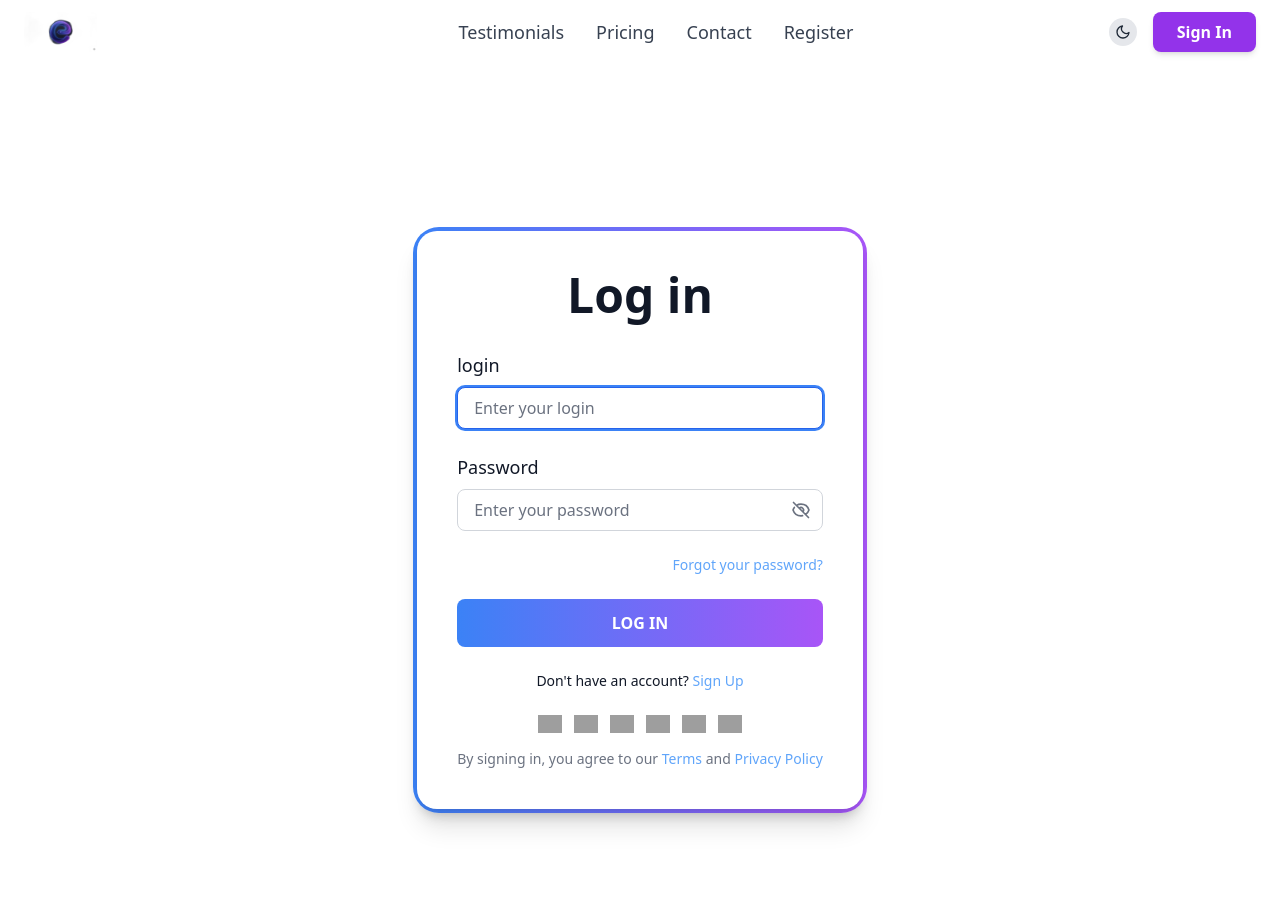
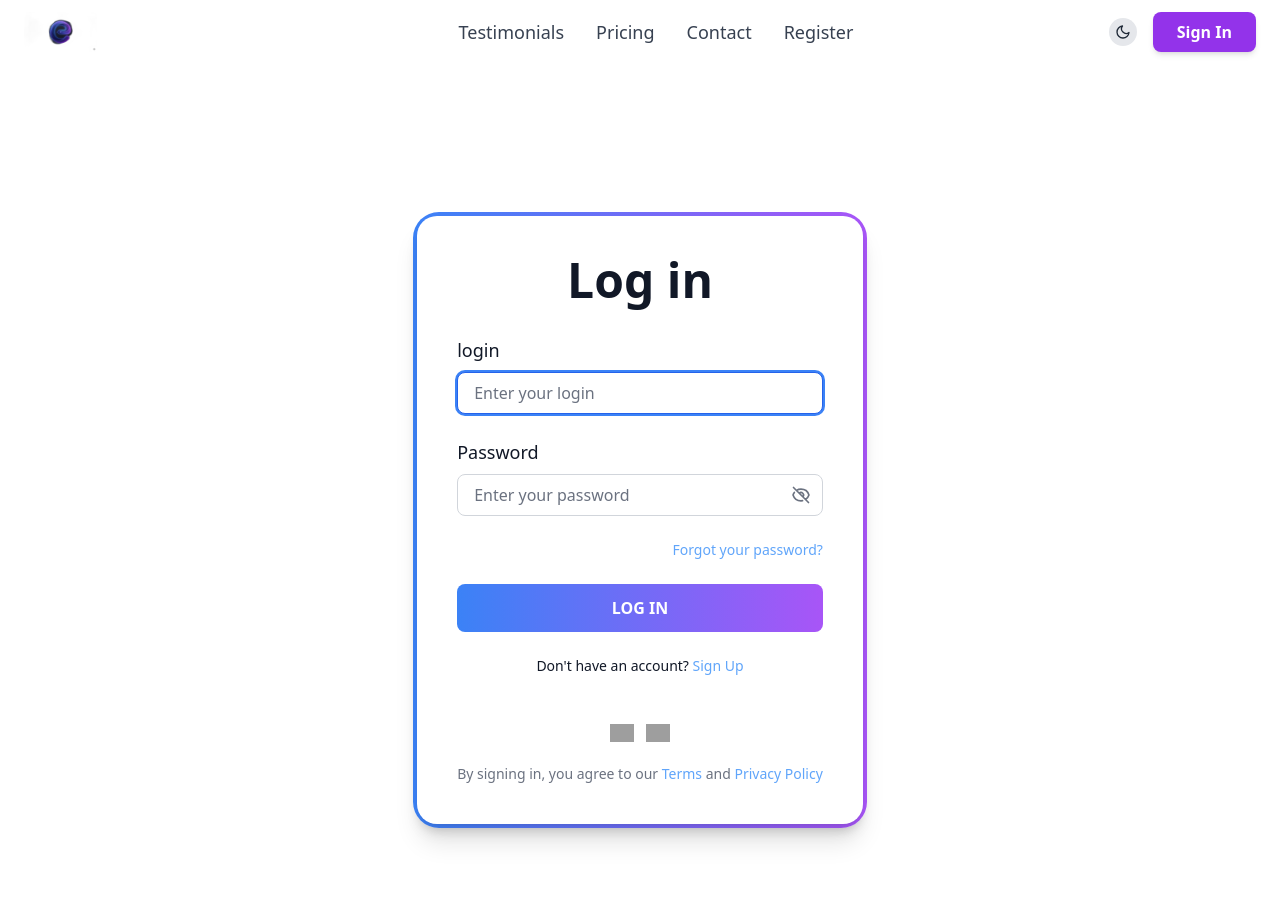
Before and after one commit to cooleymike/marketing, a Django app: page /signin/ in a window 1280 px wide. Run offline with Django 4.2, Linux system fonts and the light colour scheme; some libraries are stand-ins or nearby versions; grey boxes are pictures that could not be loaded.

Commit message:
Fix: buttons on register and signin have been updated (#42)
*Fix: nested templates for buttons to ease buttons management

```diff
--- a/core/templates/buttons.html
+++ b/core/templates/buttons.html
@@ -1,45 +1,68 @@
 {% load socialaccount %}
 {% providers_media_js %}
+
+{% if style == "full" %}
 <div class="{% if side == 1 %} grid gap-4 grid-cols-2 grid-rows-1 {% endif %}">
-
     <!-- Google button with link -->
     <form method="post" action="/socials/google/login/">
-
 {% csrf_token %}
-  <button type="submit"
-    class="login-with-google-btn flex items-center bg-white border border-gray-300 rounded-lg shadow-md max-w-xs px-6 py-2 text-sm font-medium text-gray-700 hover:bg-gray-200 focus:outline-none focus:ring-2 focus:ring-offset-2 focus:ring-gray-500">
+      <button type="submit" class="login-with-google-btn flex items-center bg-white border
+      border-gray-300 rounded-lg shadow-md max-w-xs px-6 py-2 text-sm font-medium text-gray-700
+      hover:bg-gray-200 focus:outline-none focus:ring-2 focus:ring-offset-2 focus:ring-gray-500">
         <svg version="1.1" xmlns="http://www.w3.org/2000/svg" width="18px" height="18px" viewBox="0 0 48 48">
           <g>
             <path fill="#EA4335"
-          d="M24 9.5c3.54 0 6.71 1.22 9.21 3.6l6.85-6.85C35.9 2.38 30.47 0 24 0 14.62 0 6.51 5.38 2.56 13.22l7.98 6.19C12.43 13.72 17.74 9.5 24 9.5z">
-        </path>
+          d="M24 9.5c3.54 0 6.71 1.22 9.21 3.6l6.85-6.85C35.9 2.38 30.47
+          0 24 0 14.62 0 6.51 5.38 2.56 13.22l7.98 6.19C12.43 13.72 17.74 9.5 24 9.5z"></path>
             <path fill="#4285F4"
-          d="M46.98 24.55c0-1.57-.15-3.09-.38-4.55H24v9.02h12.94c-.58 2.96-2.26 5.48-4.78 7.18l7.73 6c4.51-4.18 7.09-10.36 7.09-17.65z">
-        </path>
+          d="M46.98 24.55c0-1.57-.15-3.09-.38-4.55H24v9.02h12.94c-.58
+          2.96-2.26 5.48-4.78 7.18l7.73 6c4.51-4.18 7.09-10.36 7.09-17.65z"></path>
             <path fill="#FBBC05"
-          d="M10.53 28.59c-.48-1.45-.76-2.99-.76-4.59s.27-3.14.76-4.59l-7.98-6.19C.92 16.46 0 20.12 0 24c0 3.88.92 7.54 2.56 10.78l7.97-6.19z">
-        </path>
+          d="M10.53 28.59c-.48-1.45-.76-2.99-.76-4.59s.27-3.14.76-4.59l-7.98-6.19C.92
+           16.46 0 20.12 0 24c0 3.88.92 7.54 2.56 10.78l7.97-6.19z"></path>
             <path fill="#34A853"
-          d="M24 48c6.48 0 11.93-2.13 15.89-5.81l-7.73-6c-2.15 1.45-4.92 2.3-8.16 2.3-6.26 0-11.57-4.22-13.47-9.91l-7.98 6.19C6.51 42.62 14.62 48 24 48z">
-        </path>
+          d="M24 48c6.48 0 11.93-2.13 15.89-5.81l-7.73-6c-2.15 1.45-4.92
+          2.3-8.16 2.3-6.26 0-11.57-4.22-13.47-9.91l-7.98 6.19C6.51 42.62 14.62 48 24 48z"></path>
             <path fill="none" d="M0 0h48v48H0z"></path>
          </g>
         </svg>
-
        <span>Login with Google</span>
       </button>
     </form>
 
-     <!-- Google button with link -->
+     <!-- Facebook button with link -->
         <form method="post" action="/socials/facebook/login/">
         {% csrf_token %}
-        <button type="submit"
-            class="login-with-facebook-btn flex items-center bg-blue-500 border border-gray-300 rounded-lg shadow-md max-w-xs px-6 py-2 text-sm font-medium text-white hover:bg-blue-600 focus:outline-none focus:ring-2 focus:ring-offset-2 focus:ring-blue-500">
+            <button type="submit" class="login-with-facebook-btn flex items-center bg-blue-500
+            border border-gray-300 rounded-lg shadow-md max-w-xs px-6 py-2 text-sm font-medium text-white
+            hover:bg-blue-600 focus:outline-none focus:ring-2 focus:ring-offset-2 focus:ring-blue-500">
                 <svg class="h-6 w-6 mr-2" xmlns="http://www.w3.org/2000/svg" fill="currentColor" viewBox="0 0 16 16">
-                <path d="M16 8.049c0-4.446-3.582-8.05-8-8.05C3.58 0-.002 3.603-.002 8.05c0 4.017 2.926 7.347 6.75 7.951v-5.625h-2.03V8.05H6.75V6.275c0-2.017 1.195-3.131 3.022-3.131.876 0 1.791.157 1.791.157v1.98h-1.009c-.993 0-1.303.621-1.303 1.258v1.51h2.218l-.354 2.326H9.25V16c3.824-.604 6.75-3.934 6.75-7.951z"/>
+                <path d="M16 8.049c0-4.446-3.582-8.05-8-8.05C3.58 0-.002 3.603-.002 8.05c0 4.017
+                    2.926 7.347 6.75 7.951v-5.625h-2.03V8.05H6.75V6.275c0-2.017 1.195-3.131 3.022-3.131.876
+                     0 1.791.157 1.791.157v1.98h-1.009c-.993 0-1.303.621-1.303 1.258v1.51h2.218l-.354 2.326H9.25V16c3.824-.604
+                      6.75-3.934 6.75-7.951z"/>
                 </svg>
               <span>Login with Facebook</span>
-
             </button>
         </form>
     </div>
+
+  {% elif style == "icons" %}
+     <!-- Icon-only buttons for signin -->
+  <div class="flex justify-center flex-wrap gap-3 mt-6">
+    <form method="post" action="/socials/google/login/" class="inline">
+      {% csrf_token %}
+      <button type="submit" class="w-6 hover:scale-110 transition" title="Login with Google">
+        <img src="https://ucarecdn.com/8f25a2ba-bdcf-4ff1-b596-088f330416ef/" alt="Google">
+      </button>
+    </form>
+
+    <form method="post" action="/socials/facebook/login/" class="inline">
+      {% csrf_token %}
+      <button type="submit" class="w-6 hover:scale-110 transition" title="Login with Facebook">
+        <img src="https://ucarecdn.com/6f56c0f1-c9c0-4d72-b44d-51a79ff38ea9/" alt="Facebook">
+      </button>
+    </form>
+  </div>
+
+{% endif %}
--- a/core/templates/register.html
+++ b/core/templates/register.html
@@ -16,7 +16,7 @@
           <p class="text-gray-600 dark:text-gray-400">
             Join us for exclusive insights and tools to manage your projects more effectively. It’s easy to set up an account!
           </p>
-          {% include 'buttons.html' with side=0 %}
+          {% include 'buttons.html' with style="full" %}
         </div>
         <!-- Right Panel (Form) -->
         <div class="flex flex-col justify-center space-y-6 p-4">
@@ -28,7 +28,7 @@
             <!-- Username Field -->
             <div>
               <label class="block text-sm font-medium text-slate-600 dark:text-gray-200 mb-1">
-                Username:
+                Login:
               </label>
               <div class="relative">
                 {{ form.username }}
--- a/core/templates/signin.html
+++ b/core/templates/signin.html
@@ -66,12 +66,8 @@
 
       <!-- 🔵 Social Login Icons -->
       <div class="flex justify-center flex-wrap gap-3 mt-6">
-        <a href="#"><img class="w-6 hover:scale-110 transition" src="https://ucarecdn.com/8f25a2ba-bdcf-4ff1-b596-088f330416ef/" alt="Google"></a>
-        <a href="#"><img class="w-6 hover:scale-110 transition" src="https://ucarecdn.com/95eebb9c-85cf-4d12-942f-3c40d7044dc6/" alt="LinkedIn"></a>
-        <a href="#"><img class="w-6 hover:scale-110 transition filter dark:invert" src="https://ucarecdn.com/be5b0ffd-85e8-4639-83a6-5162dfa15a16/" alt="GitHub"></a>
-        <a href="#"><img class="w-6 hover:scale-110 transition" src="https://ucarecdn.com/6f56c0f1-c9c0-4d72-b44d-51a79ff38ea9/" alt="Facebook"></a>
-        <a href="#"><img class="w-6 hover:scale-110 transition" src="https://ucarecdn.com/82d7ca0a-c380-44c4-ba24-658723e2ab07/" alt="Twitter"></a>
-        <a href="#"><img class="w-6 hover:scale-110 transition" src="https://ucarecdn.com/3277d952-8e21-4aad-a2b7-d484dad531fb/" alt="Apple"></a>
+        {% include 'buttons.html' with style="icons" %}
+
       </div>
 
       <p class="text-center text-gray-500 text-sm mt-4">
--- a/core/urls.py
+++ b/core/urls.py
@@ -1,11 +1,14 @@
 from django.contrib.auth.views import LoginView
 from django.urls import path
+from django.views.generic import TemplateView
+
 from core.views import ExpenseListView
 from .import views
-from .forms import CustomAuthenticationForm
+from core.forms import CustomAuthenticationForm
 
 urlpatterns = [
-    path('', views.homepage, name='homepage'),
+    # path('', views.homepage, name='homepage'),
+    path('', TemplateView.as_view(template_name="home.html"), name='homepage'),
     path('expenses/',ExpenseListView.as_view(), name='expenses'),
     path('register/', views.register, name='register'),
     path('signin/',LoginView.as_view(
--- a/core/views.py
+++ b/core/views.py
@@ -109,9 +109,6 @@ def expense_list_by_quarter(request):
     expenses = Expense.objects.filter(employee=request.user).order_by('-created_date')
     # Render the expenses template or return a custom response
     return render(request, 'admin/admin_expense_viewer.html', {'expenses':expenses})
-
-def homepage(request):
-   return TemplateResponse(request, "home.html", {"title": "homepage"})
 
 class SigninView(TemplateView):
     template_name = "signin.html"
```
Also changed, not shown: 1 other file. Lines whose indentation alone changed are shown as unchanged.
